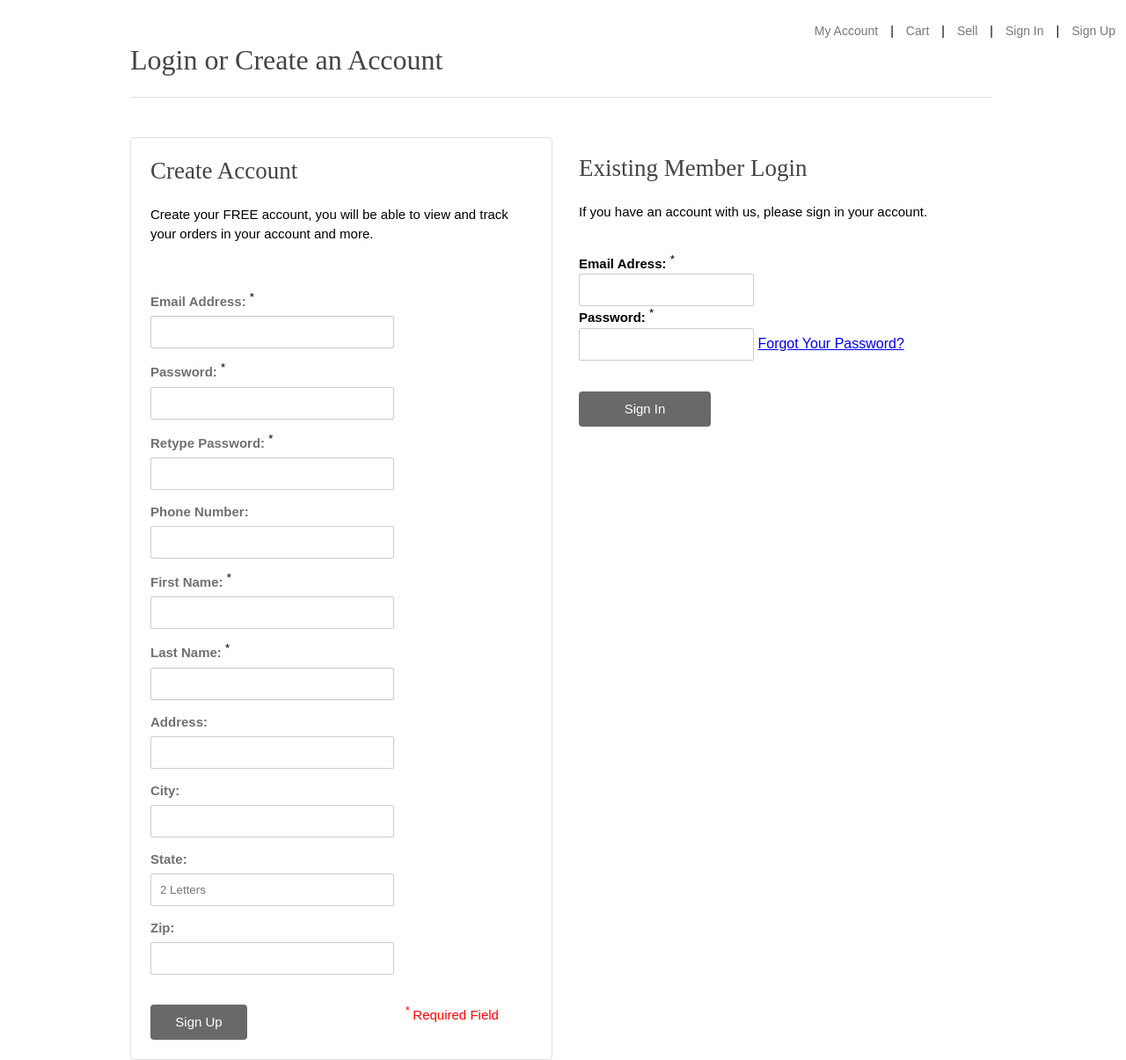
After one commit to siergieyk/Friends_of_Noise, a PHP site: page /new_member.html in a window 1280 px wide. The commit adds this page. Shown: the whole page at 88% size. Run offline with PHP 8.4, Linux system fonts and the light colour scheme.

Commit message:
new_member html and css

```diff
--- /dev/null
+++ b/new_member.html
@@ -0,0 +1,126 @@
+<!DOCTYPE html>
+<html>
+<head>
+  <meta charset="UTF-8">
+  <title>Login</title>
+  <link href="style.css" rel="stylesheet" type="text/css">
+</head>
+
+<body>
+
+
+      <nav class="main">
+        <ul>
+          <li><a href="#">My Account</a></li>
+		    <li class="separator">|</li>
+          <li><a href="#">Cart</a></li>
+	     	<li class="separator">|</li>
+	      <li><a href="#">Sell</a></li>
+	     	<li class="separator">|</li>
+          <li><a href="login.html">Sign In</a></li>
+	     	<li class="separator">|</li>
+          <li><a href="login.html">Sign Up</a></li>
+        </ul>
+      </nav>
+
+  <section id="account" class="width">
+    <div class="container">
+       	<div class="content">
+			<h1>Login or Create an Account</h1>
+			<hr>
+		</div>
+		<div class="login">
+			<form class="new">
+				<h2>Create Account</h2>
+
+				<p>Create your FREE account, you will be able to view and track your orders in your account and more.</p><br/>
+
+				<div class="email">
+					<strong>Email Address: </strong><sup class="asterism">*</sup><br/>
+					<input type="text" name="" class="" value="" />
+				</div>
+
+                <div class="password">
+					<strong>Password: </strong><sup class="asterism">*</sup><br/>
+					<input type="text" name="" class="" value="" />
+
+				</div>
+
+                <div class="password">
+					<strong>Retype Password: </strong><sup class="asterism">*</sup><br/>
+					<input type="text" name="" class="" value="" />
+
+				</div>
+
+                <div class="phone">
+					<strong>Phone Number: </strong><br/>
+					<input type="phone" name="" class="" value="" />
+				</div>
+
+                <div class="first">
+					<strong>First Name: </strong><sup class="asterism">*</sup><br/>
+					<input type="text" name="" class="" value="" />
+				</div>
+
+                <div class="last">
+					<strong>Last Name: </strong><sup class="asterism">*</sup><br/>
+					<input type="text" name="" class="" value="" />
+				</div>
+
+                <div class="address">
+					<strong>Address: </strong><br/>
+					<input type="text" name="" class="" value="" />
+				</div>
+
+                <div class="city">
+					<strong>City: </strong><br/>
+					<input type="text" name="" class="" value="" />
+				</div>
+
+                <div class="state">
+					<strong>State: </strong><br/>
+					<input type="text" name="" class="" value="" maxlength="2" placeholder="2 Letters"/>
+
+
+
+
+				</div>
+
+                <div class="zip">
+					<strong>Zip: </strong><br/>
+					<input type="zip" name="" class="" value="" />
+				</div>
+
+
+				<div class="submit">
+					<input type="submit" value="Sign Up" />
+					<sup class="sup">* </sup><span>Required Field</span>
+				</div>
+			</form>
+       </div>
+
+       	<div class="login new">
+			<h2>Existing Member Login</h2>
+            <p>If you have an account with us, please sign in your account.</p>
+
+                <div class="email">
+					<strong>Email Adress: </strong><sup class="asterism">*</sup><br/>
+					<input type="email" name="" class="" value="" />
+				</div>
+
+				<div class="password">
+					<strong>Password: </strong><sup class="asterism">*</sup><br/>
+					<input type="text" name="" class="" value="" />
+					<a class="forgot" href="#">Forgot Your Password?</a>
+
+				</div>
+            <p></p>
+
+
+			<button class="account">Sign In</button>
+        </div>
+      </div>
+  </section>
+
+</body>
+</html>
--- a/style.css
+++ b/style.css
@@ -93,49 +93,73 @@ nav.main ul li a:hover{
 	position: relative;
 }
 /* login page - box */
-form.registed{
+form.new{
 	margin: 45px 0 0 0;
 	padding: 22px;
 	border: 1px solid #e0e0e0;
 	border-radius: 4px;
 }
-form.registed strong{
+form.new strong{
 	color: #707070;
 	font: bold Arial, Helvetica, sans-serif;
 }
-form.registed input[type="text"],
-form.registed input[type="email"]{
+/*
+form.new input[type="text"],
+form.new input[type="email"]
+{
 	width: 255px;
 	margin: 5px 0 14px 0;
 }
-form.registed a.forgot{
+*/
+
+form.new input[type="text"],
+form.new input[type="phone"],
+form.new input[type="zip"],
+form.new input[type="address"]
+{
+	width: 255px;
+	margin: 5px 0 14px 0;
+}
+form.new a.forgot{
 	font-size: 12px;
 	color: #707070;
 	margin-left: 12px;
 }
-form.registed .submit {
+form.new .submit {
 	font-size: 15px;
 	color: red;
 	margin: 20px 0 20px 0;
 }
-form.registed .submit input[type="submit"]{
+form.new .submit input[type="submit"]{
 	float: left;
 	margin: 0 180px 0 0;
 	width: 110px;
 	font: bold Arial, Helvetica, sans-serif;
 }
 /* login page - input */
-input[type="email"], input[type="text"]{
+input[type="email"], input[type="text"],input[type="phone"],input[type="zip"]{
 	height: 35px;
 	padding: 0 10px;
 	border: 1px solid #ccc;
 	border-radius: 2px;
 }
-input[type="email"]:focus, input[type="text"]:focus{
+/*
+input[type="phone"], input[type="text"]{
+	height: 35px;
+	padding: 0 10px;
+	border: 1px solid #ccc;
+	border-radius: 2px;
+}
+*/
+
+
+
+input[type="email"]:focus, input[type="text"]:focus, input[type="zip"]:focus{
 	outline:none;
 	border: 1px solid red;
 	box-shadow: 0px 0px 4px red;
 }
+
 /* login page - button */
 button, input[type="submit"]{
 	height: 40px;
```
Also changed, not shown: admin_dash.html (deleted, +0 -61 lines), friends_of_noise.sql (deleted, +0 -21 lines), login.html (deleted, +0 -67 lines), README.md (deleted), images/line_graph.gif (deleted), screenshot - login page.JPG (deleted), 1 other file.
